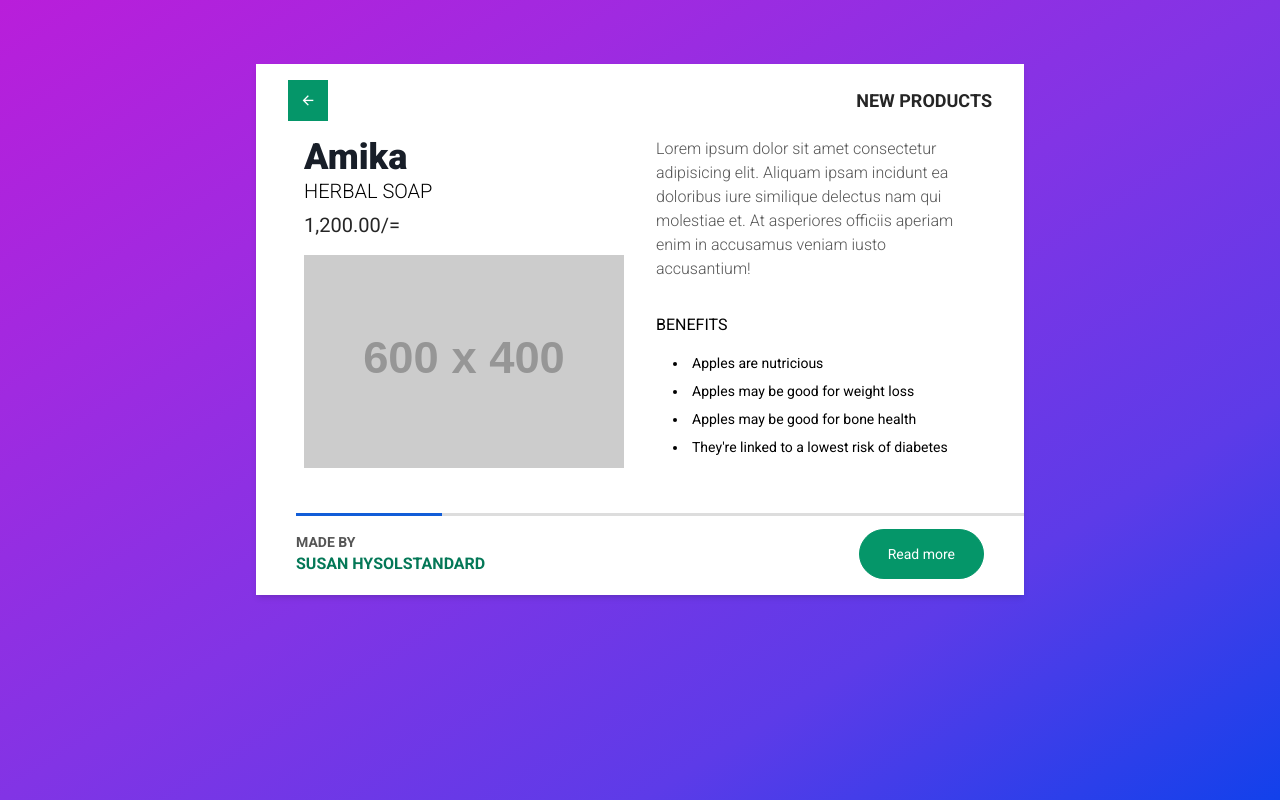
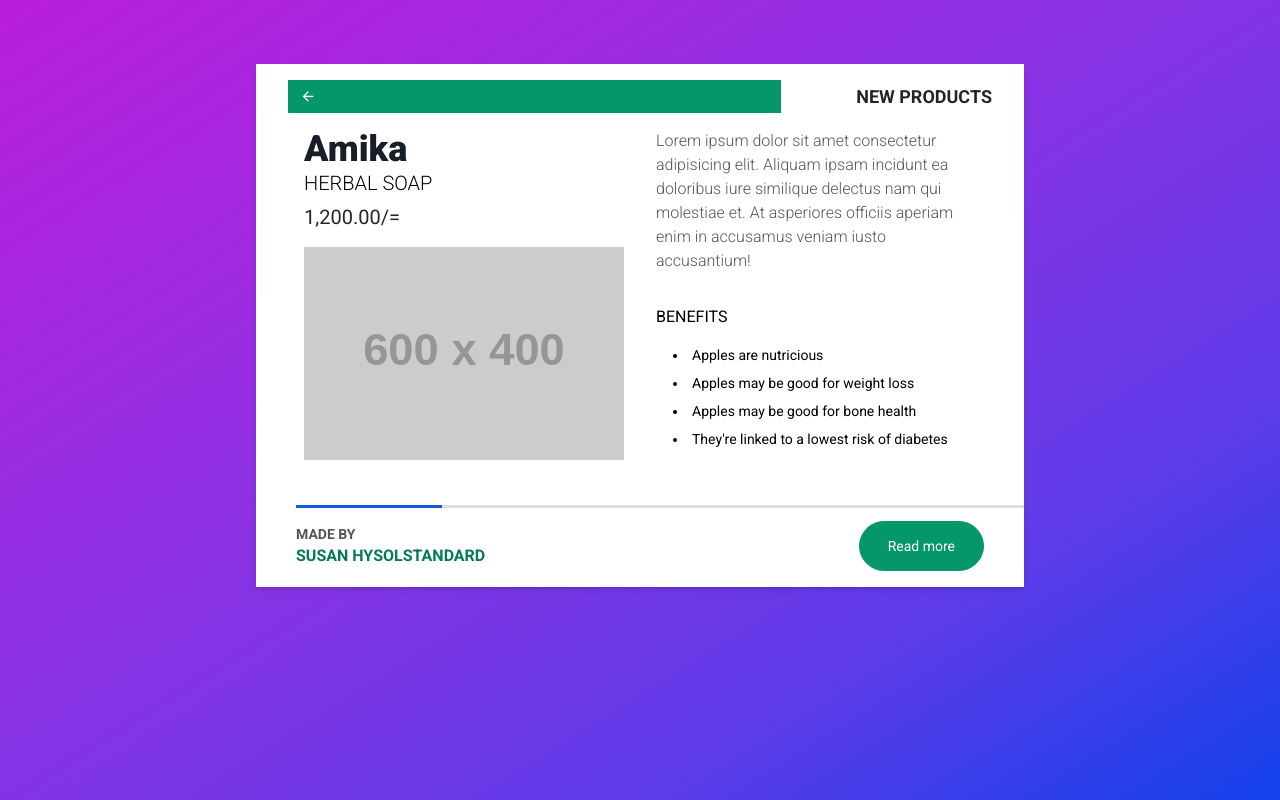
Before and after one commit to theomaro/amika-herbal-soap, a website: page index.html in a window 1280 px wide. Drawn offline with nearby package versions, Linux system fonts and the light colour scheme; placeholder pictures from the web are drawn by us; a web font is replaced by a local one.

Commit message:
redesign card header

```diff
--- a/index.html
+++ b/index.html
@@ -20,7 +20,9 @@
       <div class="shadow-md bg-white">
         <!-- ===== CARD HEADER ===== -->
         <div class="flex items-center justify-between py-4 px-8">
-          <div class="bg-emerald-600 hover:bg-[#252525] text-white py-2 px-3">
+          <div
+            class="bg-emerald-600 hover:bg-[#252525] text-white py-1 px-3 sm:basis-[70%]"
+          >
             <a href="/" class="text-white"
               ><i class="ri-arrow-left-line"></i
             ></a>
```
Also changed, not shown: dist/css/style.css.
